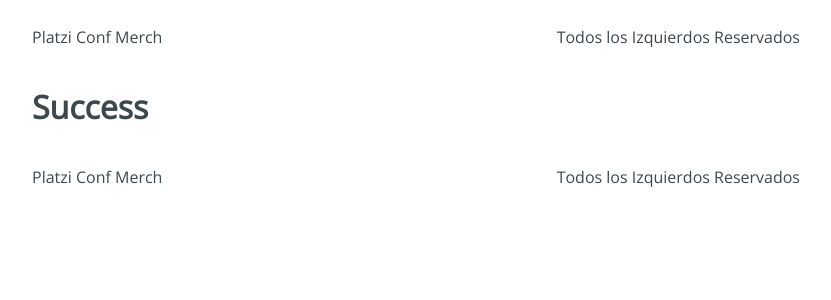
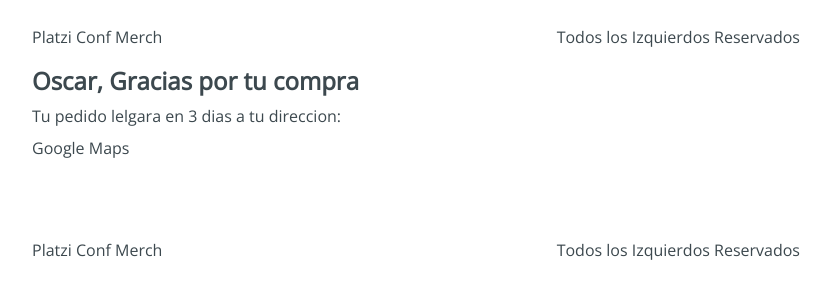
Before and after one commit to lgfh98/platzi-conf-merch-travis-ci, a React app: page /checkout/success in a window 1280 px wide. Shown: the top 300 px of the page, without its empty margins (224-1055 px from the left). Built offline with nearby package versions, Linux system fonts and the light colour scheme.

Commit message:
estilos pagos

```diff
--- a/src/containers/Payment.jsx
+++ b/src/containers/Payment.jsx
@@ -1,7 +1,13 @@
 import React from 'react';
+import '../styles/components/Payment.css';
 
-const Payment = () => {
-  return <h1>Payment</h1>;
-};
-
+const Payment = () => (
+  <div className="Payment">
+    <div className="Payment-content">
+      <h3>Resument del pedido:</h3>
+      <div className="Payment-button">Boton de pago con Paypal</div>
+    </div>
+    <div />
+  </div>
+);
 export default Payment;
--- a/src/containers/Success.jsx
+++ b/src/containers/Success.jsx
@@ -1,7 +1,13 @@
 import React from 'react';
+import '../styles/components/Success.css';
 
-const Success = () => {
-  return <h1>Success</h1>;
-};
-
+const Success = () => (
+  <div className="Success">
+    <div className="Success-content">
+      <h2>Oscar, Gracias por tu compra</h2>
+      <span>Tu pedido lelgara en 3 dias a tu direccion:</span>
+      <div className="Success-map">Google Maps</div>
+    </div>
+  </div>
+);
 export default Success;
```
